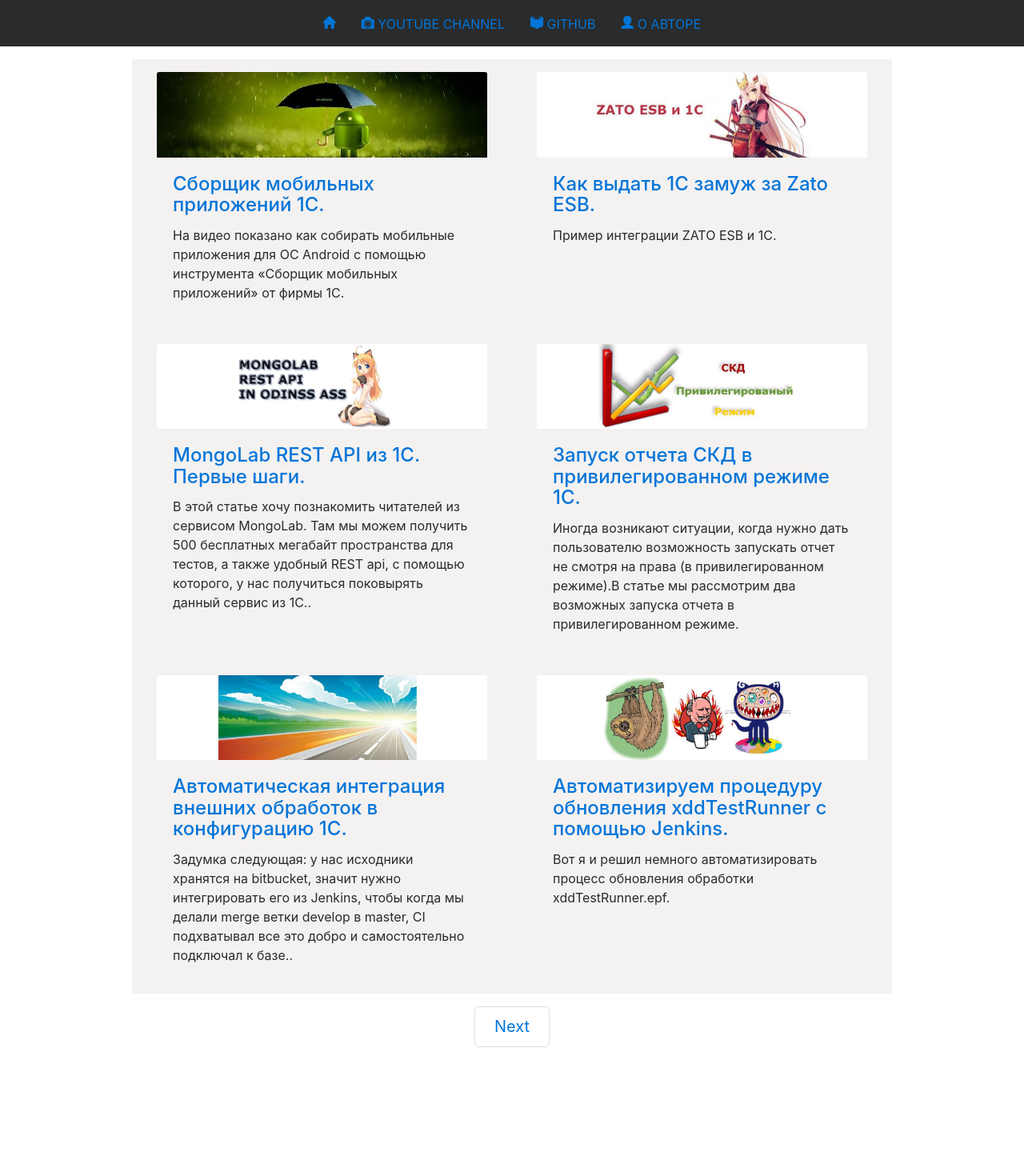
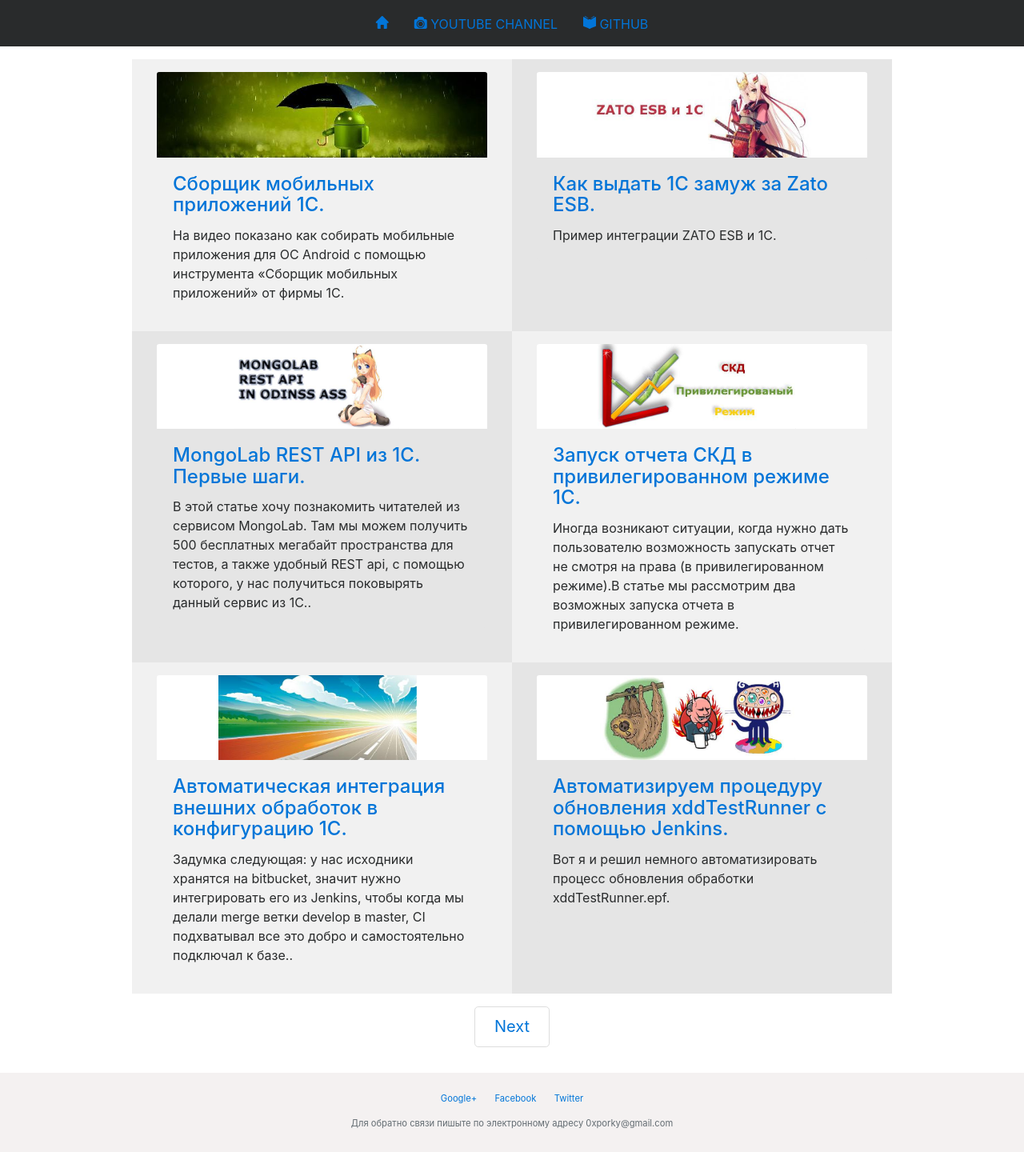
Before and after one commit to 0xporky/blog, a Jekyll site: the page built from index.html, in a window 1280 px wide. Shown: the whole page at 80% size. Built offline with Jekyll 4.4.1, drawn with Linux system fonts in a browser that asks for light colours; the list of posts is cut into pages by our own code; before the commit the page ends 1341 px from its top, so only the background shows below that.

Commit message:
Finalize blog design.

```diff
--- /dev/null
+++ b/_includes/post_icons_darker.html
@@ -0,0 +1,9 @@
+<div class="spacing">
+  <div class="card darker">
+    <img class="card-img-top img-fluid" src="{{ post.photo_url }}" alt="{{ post.title }}">
+    <div class="card-block">
+      <h4 class="card-title"><a href="{{ post.url }}">{{ post.title }}</a></h4>
+      <p class="card-text text-fluid">{{ post.excerpt | remove: '<!--' | remove: '-->' }}</p>
+    </div>
+  </div>
+</div>
--- a/_includes/post_icons.html
+++ b/_includes/post_icons_lightter.html
@@ -1,5 +1,5 @@
 <div class="spacing">
-  <div class="card">
+  <div class="card lightter">
     <img class="card-img-top img-fluid" src="{{ post.photo_url }}" alt="{{ post.title }}">
     <div class="card-block">
       <h4 class="card-title"><a href="{{ post.url }}">{{ post.title }}</a></h4>
--- a/_layouts/default.html
+++ b/_layouts/default.html
@@ -8,7 +8,7 @@
   <link href="/css/styles.css" rel="stylesheet">
   <link href="/css/whhg.css" rel="stylesheet">
   <body>
-    <nav class="navbar navbar-inverse bg-inverse navbar-fixed-top">
+    <nav class="navbar navbar-inverse bg-inverse navbar-fixed-top mynavbar">
       <ul class="nav nav-pills justify-content-center">
         <li class="nav-item">
           <a class="nav-link" href="/index.html">
@@ -27,14 +27,28 @@
             GITHUB
           </a>
         </li>
-        <li class="nav-item">
-          <a class="nav-link" href="/author.html">
-            <i class="icon-user"></i>
-            О АВТОРЕ
-          </a>
-        </li>
       </ul>
     </nav>
     {{ content }}
+    <footer class="bd-footer text-muted">
+      <div class="container">
+        <div class="row">
+          <div class="col-sm-1">
+          </div>
+          <div class="col-sm-10">
+            <nav class="navbar">
+              <ul class="nav nav-pills justify-content-center">
+                <li class="nav-item"><a class="nav-link" href="https://plus.google.com/+%D0%90%D0%BD%D0%B4%D1%80%D1%96%D0%B9%D0%9A%D0%BE%D0%BC%D0%B0%D1%80">Google+</a></li>
+                <li class="nav-item"><a class="nav-link" href="https://www.facebook.com/profile.php?id=100008073782926">Facebook</a></li>
+                <li class="nav-item"><a class="nav-link" href="https://twitter.com/0xporky">Twitter</a></li>
+              </ul>
+            </nav>
+            <p class="text-center">Для обратно связи пишыте по электронному адресу 0xporky@gmail.com</p>
+          </div>
+          <div class="col-sm-1">
+          </div>
+        </div>
+      </div>
+    </footer>
   </body>
 </html>
--- a/author.html
+++ /dev/null
@@ -1,6 +0,0 @@
----
-layout: default
-id: 3
----
-Author
-{{ page.id }}
--- a/css/styles.css
+++ b/css/styles.css
@@ -4,17 +4,35 @@
 
 .card {
     border: 0em;
-    background-color: #f4f1f1;
+    /*background-color: #f4f1f1;*/
 }
 
-.col-sm-5 {
+/*.col-sm-5 {
     background-color: #f4f1f1;
+}*/
+
+.darker {
+    background-color: #e5e5e5;
 }
 
-.navbar {
+.lightter {
+    background-color: #f1f1f1;
+}
+
+.mynavbar {
     border-bottom: 1em solid #fff;
 }
 
 .alert-info {
     border: 1em;
 }
+
+.bd-footer {
+    padding: 1em 0;
+    font-size: 70%;
+    background-color: #f4f1f1;
+}
+
+.text-muted {
+    color: #636c72!important;
+}
--- a/index.html
+++ b/index.html
@@ -5,30 +5,40 @@
 <div class="container">
 
 {% assign position = 1 %}
+{% assign left = true %}
 
 {% for post in paginator.posts %}
     {% if position == 1 %}
       <div class="row">
         <div class="col-sm-1">
         </div>
-        <div class="col-sm-5">
-          {% include post_icons.html %}
+        <div class="col-sm-5 {% if left == true %}lightter{% else %}darker{% endif %}">
+          {% if left == true %}
+            {% include post_icons_lightter.html %}
+          {% else %}
+            {% include post_icons_darker.html %}
+          {% endif %}
         </div>
         {% assign position = 2 %}
     {% else %}
-        <div class="col-sm-5">
-          {% include post_icons.html %}
+        <div class="col-sm-5 {% if left == true %}darker{% else %}lightter{% endif %}">
+          {% if left == true %}
+             {% include post_icons_darker.html %}
+          {% else %}
+            {% include post_icons_lightter.html %}
+          {% endif %}
         </div>
         <div class"col-sm-1">
         </div>
       </div>
+      {% if left == true %} {% assign left = false %} {% else %} {% assign left = true %} {% endif %}
       {% assign position = 1 %}
     {% endif %}
 
 {% endfor %}
 
 {% if position == 2 %}
-  <div class="col-sm-5">
+  <div class="col-sm-5 {% if left == true %}lightter{% else %}darker{% endif %}">
   </div>
   <div class="col-sm-1">
   </div>
```
